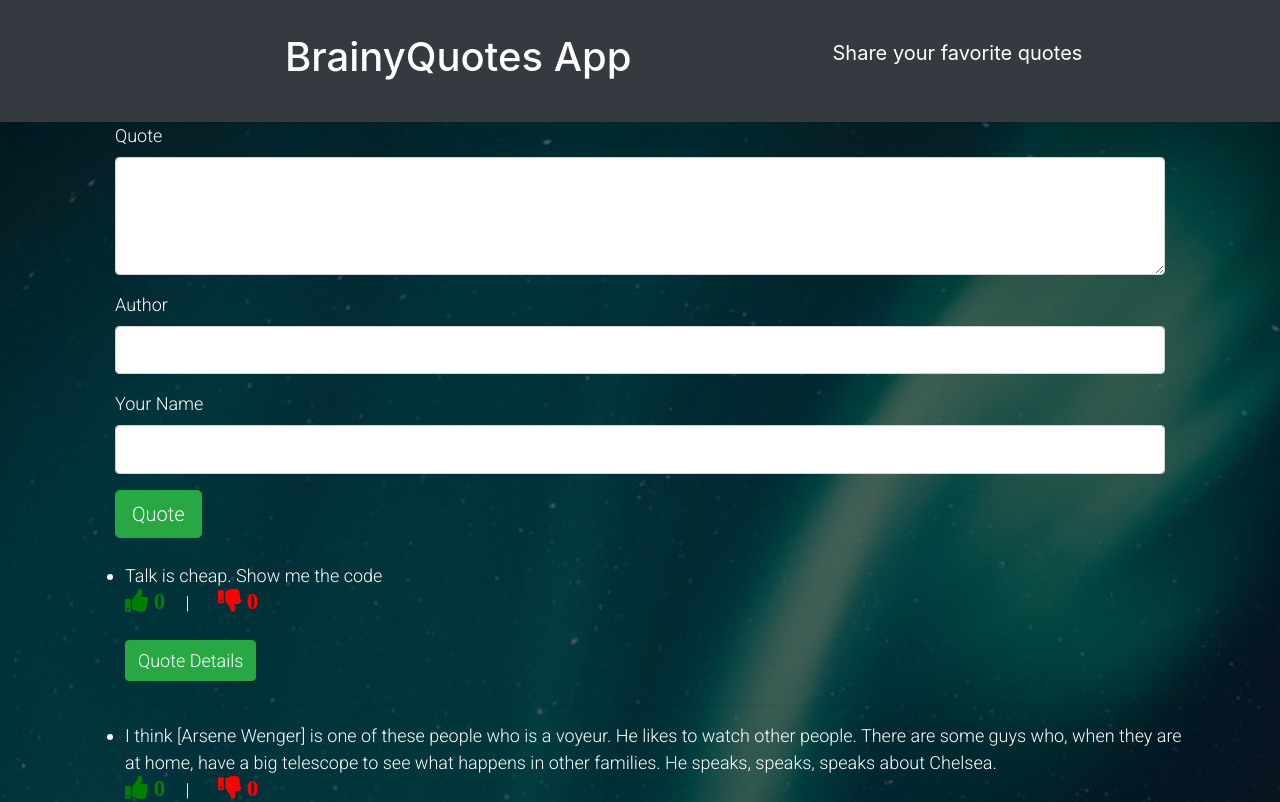
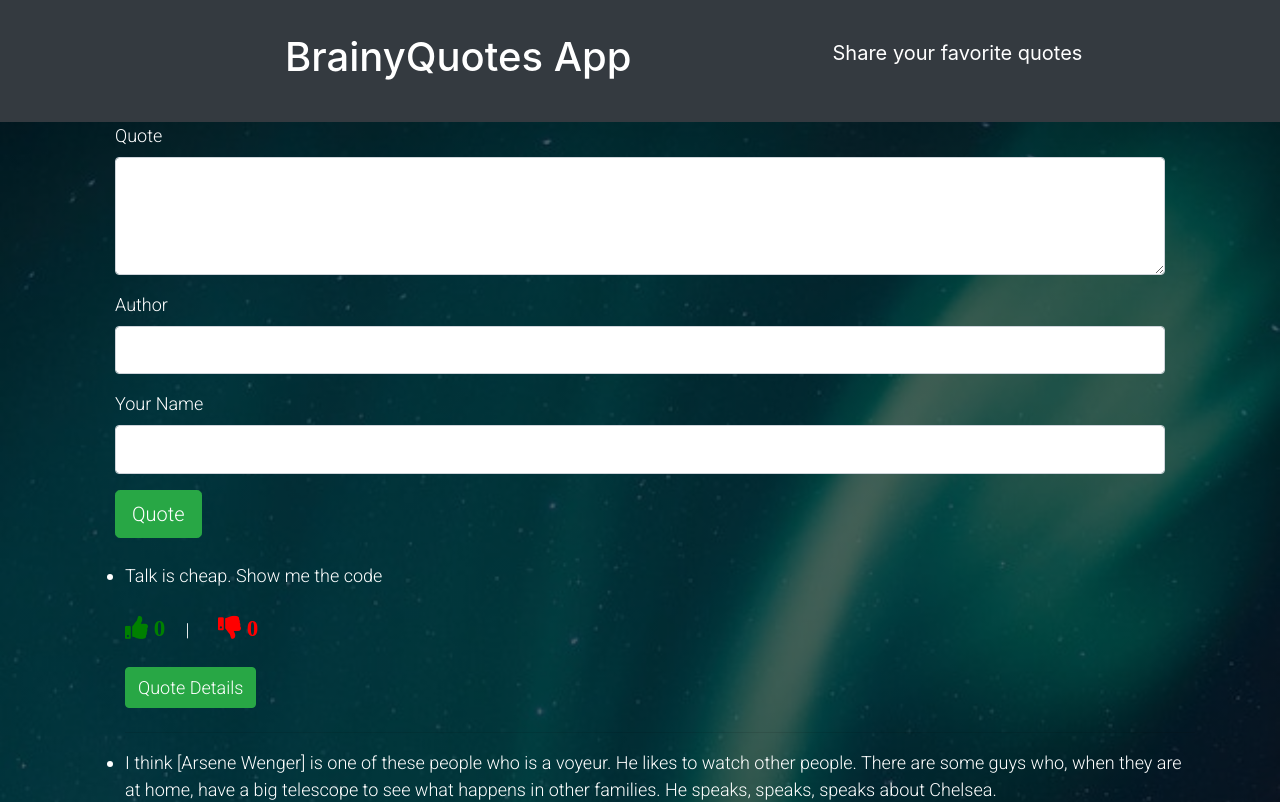
Before and after one commit to TonyKioko/Quotes_App, an Angular app: page / in a window 1280 px wide. Shown: the top 802 px of the page. Built offline with nearby package versions, Linux system fonts and the light colour scheme.

Commit message:
add README.md

```diff
--- a/src/app/quote/quote.component.html
+++ b/src/app/quote/quote.component.html
@@ -4,12 +4,16 @@
     <div class="col-md-12">
       <app-quote-form (addQuote)="addNewQuote($event)"></app-quote-form>
     </div>
+    <br>
+
   </div>
 </div>
 <br>
 <ul>
     <div *ngFor='let quote of quotes;let i=index'>
-        <li >{{ quote.quote }}    <app-vote></app-vote></li>
+        <li >{{ quote.quote }}</li>
+        <br>
+        <app-vote></app-vote>
         <button  class="btn btn-success my-2"(click)='toogleDetails(i)'>Quote Details</button>
         <app-quote-details *ngIf="quote.showAuthor" [quote]='quote'(isComplete)= 'deleteGoal($event,i)' ></app-quote-details>
         <hr>
```
Also changed, not shown: 1 other file (tests, documents, lock files or other folders).
